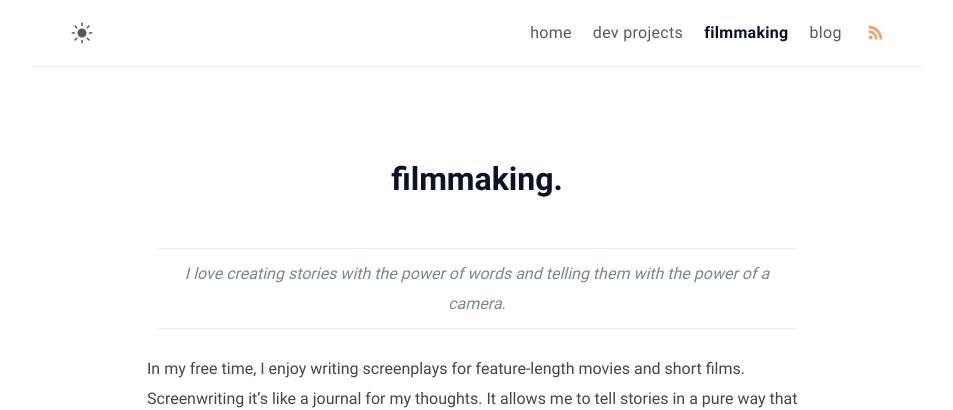
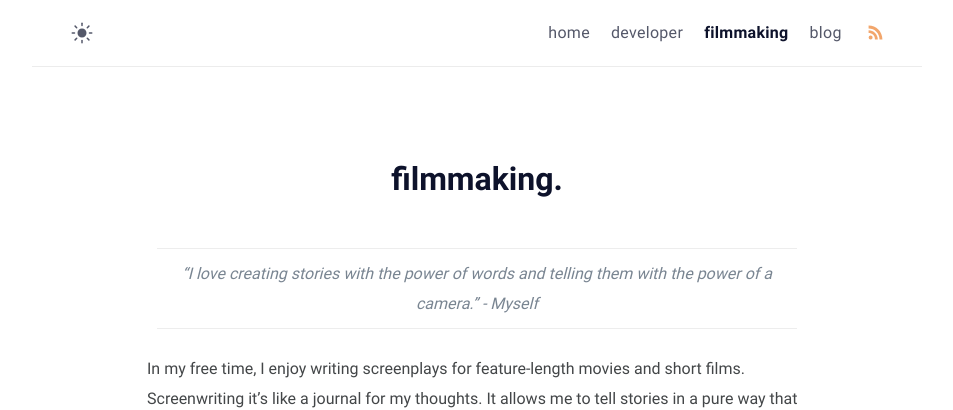
Before and after one commit to alessiorubicini/alessiorubicini.github.io, a Jekyll site: the page built from filmmaking.md, in a window 1280 px wide. Shown: the top 410 px of the page, without its empty margins (163-1116 px from the left). Built offline with Jekyll 4.4.1, drawn with Linux system fonts in a browser that asks for light colours; nearby versions of some CDN libraries.

Commit message:
Updated quotes

```diff
--- a/_config.yml
+++ b/_config.yml
@@ -11,7 +11,7 @@ mode: light # default theme "dark" | "light"
 # Profile settings
 author:
   name: Alessio Rubicini <br>
-        Student. Indie iOS developer. Filmmaker. # author name
+        Student. Indie iOS developer. Screenwriter. # author name
   bio: >- # tell to the world
     I study computer science for digital communication at University of Camerino.
     I aspire to become an iOS developer to create apps that help other people and positively impact their lives and the world.
--- a/_data/menus.yml
+++ b/_data/menus.yml
@@ -2,8 +2,8 @@
   url: /
   external: false
 
-- title: dev projects
-  url: /devprojects/
+- title: developer
+  url: /developer/
   external: false
 
 - title: filmmaking
--- a/filmmaking.md
+++ b/filmmaking.md
@@ -6,7 +6,7 @@ excerpt: All post.
 comments: false
 ---
 
-> I love creating stories with the power of words  and telling them with the power of a camera.
+> "I love creating stories with the power of words  and telling them with the power of a camera." - Myself
 
 In my free time, I enjoy writing screenplays for feature-length movies and short films. Screenwriting it's like a journal for my thoughts. It allows me to tell stories in a pure way that centers on the story itself and to share the crazy, beautiful things that flow through my mind on a daily basis.
 
```
Also changed, not shown: developer.md (added, +31 -0 lines).
